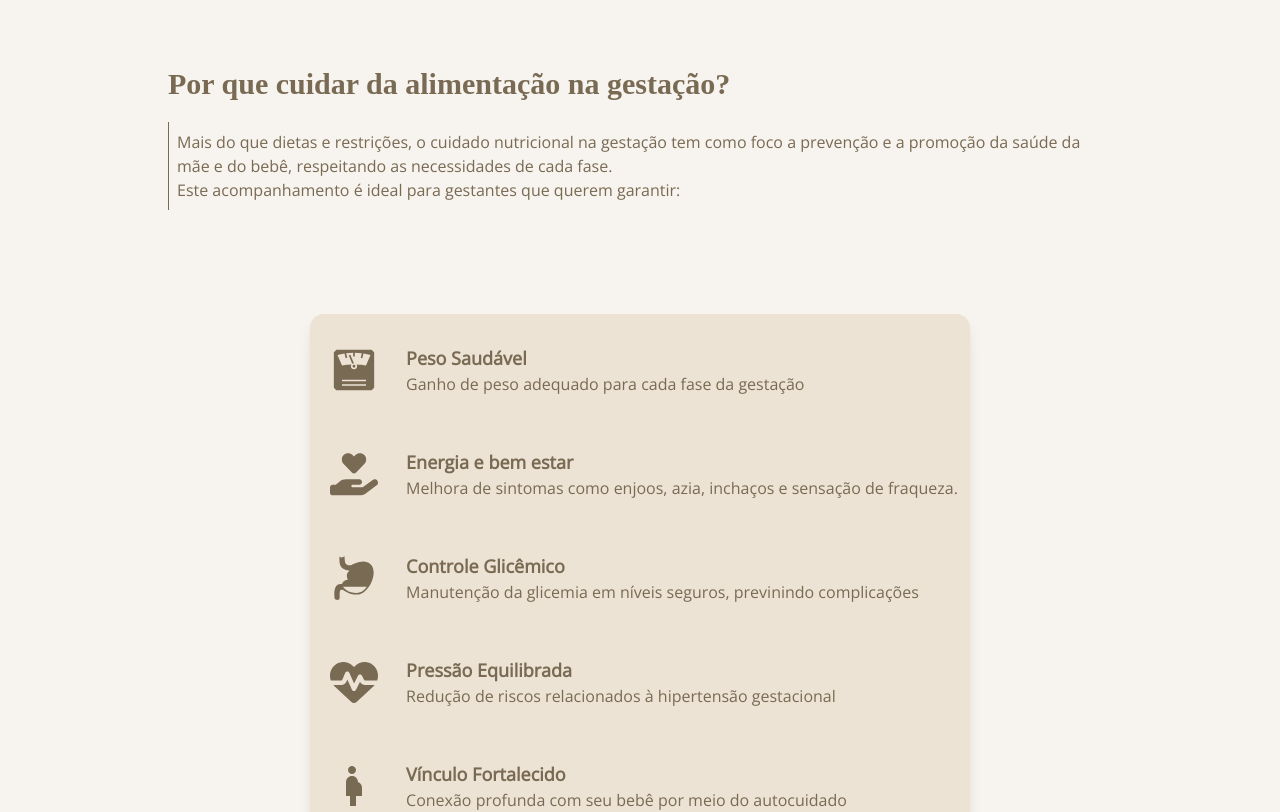
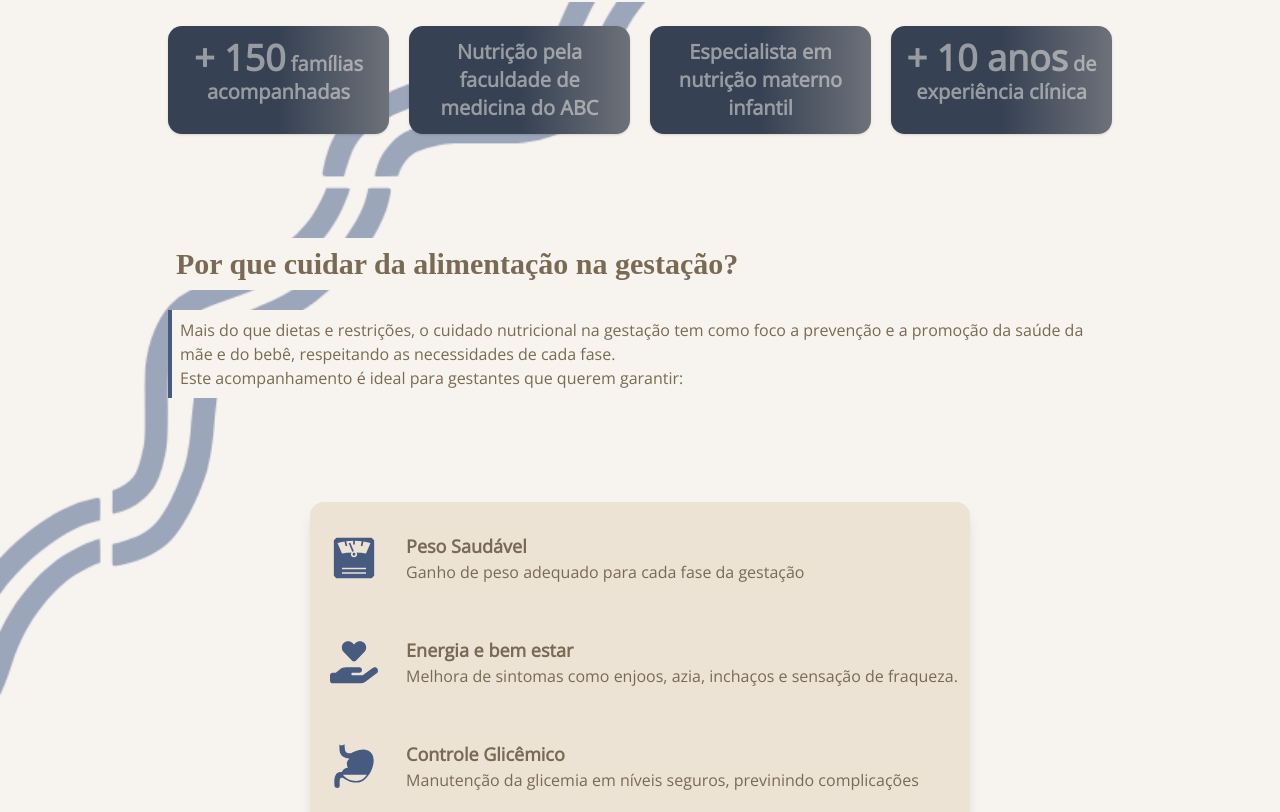
Before and after one commit to HelcioAnicio/Karen-Martins---Nutricionista, a React (Vite) app: page / in a window 1280 px wide. Shown: the part 839-1651 px from the top of the page. Built offline with nearby package versions, Linux system fonts and the light colour scheme; a web font is replaced by a local one.

Commit message:
Feat: Updated design and added cards below firstPage

```diff
--- a/src/App.tsx
+++ b/src/App.tsx
@@ -34,7 +34,7 @@ function App() {
         <FAQ />
         <FeedBack />
         <a aria-label="Link para whatsapp" href="https://wa.link/6mo3a2">
-          <FaWhatsapp className="bg-background/50 fixed right-1 bottom-2 z-50 size-16 animate-bounce rounded-3xl p-1 text-green-500 sm:size-24" />
+          <FaWhatsapp className="bg-background/50 fixed right-2 bottom-2 z-50 size-16 animate-bounce rounded-3xl p-1 text-green-500 sm:size-24 lg:right-1/12" />
         </a>
       </main>
       <Footer />
--- a/src/components/ui/firstPage.tsx
+++ b/src/components/ui/firstPage.tsx
@@ -4,9 +4,9 @@ export const FirstPage = () => {
   return (
     <section
       id="home"
-      className="m-auto flex min-h-[calc(100vh-56px)] w-full items-center justify-center bg-[url(public/designBackgroundFirst.png)] bg-cover bg-bottom bg-center bg-no-repeat lg:min-h-[calc(100dvh-64px)] lg:items-center"
+      className="m-auto flex min-h-[calc(100vh-56px)] w-full items-center justify-center bg-[url(public/designBackgroundFirst.png)] bg-cover bg-center bg-no-repeat lg:min-h-[calc(100dvh-64px)] lg:items-center"
     >
-      <article className="flex h-max min-h-full w-full p-1 px-4 md:p-10 lg:items-center xl:p-0">
+      <article className="flex h-max min-h-full w-full max-w-5xl p-1 px-4 md:p-10 lg:items-center xl:p-0">
         <div className="flex h-max flex-col gap-2 min-[600px]:gap-4 lg:gap-10">
           <h1 className="font-merriweather text-center text-2xl font-bold min-[400px]:text-3xl sm:text-5xl 2xl:text-6xl">
             Seu bebê pode ser afetado pela sua alimentação e você nem sabe
@@ -14,7 +14,7 @@ export const FirstPage = () => {
           </h1>
           <div className="flex h-max min-h-full w-full flex-col justify-evenly gap-5 min-[390px]:gap-7 sm:gap-10 lg:flex-row-reverse lg:items-end lg:justify-center lg:gap-10">
             <div className="flex w-full flex-col justify-evenly gap-2 min-[390px]:gap-6 sm:gap-10 lg:w-3/5 lg:flex-row lg:flex-wrap lg:items-end lg:justify-start lg:gap-10">
-              <p className="font-merriweather bg-background m-auto p-2 text-center text-sm md:w-1/2 lg:w-full lg:text-3xl">
+              <p className="font-merriweather bg-background m-auto p-2 text-center text-sm min-[400px]:text-base md:w-4/5 md:text-lg lg:w-full lg:text-3xl">
                 Descubra como evitar danos silenciosos na gestação com um
                 acompanhamento nutricional estratégico.
               </p>
--- a/src/components/ui/secondPage.tsx
+++ b/src/components/ui/secondPage.tsx
@@ -6,13 +6,36 @@ import { FaHandHoldingHeart } from "react-icons/fa6";
 
 export const SecondPage = () => {
   return (
-    <section className="m-auto flex w-full max-w-5xl justify-center py-5 sm:items-center">
-      <article className="flex w-full flex-col gap-5 p-1 px-4 sm:gap-16 sm:px-10">
+    <section className="m-auto flex w-full justify-center bg-[url(public/designBackgroundSecond.png)] bg-cover bg-center bg-no-repeat py-5 sm:items-center">
+      <article className="flex w-full max-w-5xl flex-col gap-5 p-1 px-4 sm:gap-16 sm:px-10">
+        <div className="flex flex-wrap items-stretch justify-between gap-5">
+          <Card className="text-background flex min-h-full w-max flex-1 border-none bg-linear-to-r from-gray-700 from-50% to-gray-700/70 px-2 py-3 text-center text-xl font-semibold">
+            <p className="animate-pulse">
+              {" "}
+              <span className="text-4xl">+ 150</span> famílias acompanhadas
+            </p>
+          </Card>
+          <Card className="text-background flex min-h-full w-max flex-1 border-none bg-linear-to-r from-gray-700 from-50% to-gray-700/70 px-2 py-3 text-center text-xl font-semibold">
+            <p className="animate-pulse">
+              Nutrição pela faculdade de medicina do ABC
+            </p>
+          </Card>
+          <Card className="text-background flex min-h-full w-max flex-1 border-none bg-linear-to-r from-gray-700 from-50% to-gray-700/70 px-2 py-3 text-center text-xl font-semibold">
+            <p className="animate-pulse">
+              Especialista em nutrição materno infantil
+            </p>
+          </Card>
+          <Card className="text-background flex min-h-full w-max flex-1 border-none bg-linear-to-r from-gray-700 from-50% to-gray-700/70 px-2 py-3 text-center text-xl font-semibold">
+            <p className="animate-pulse">
+              <span className="text-4xl">+ 10 anos</span> de experiência clínica
+            </p>
+          </Card>
+        </div>
         <div className="flex w-full max-w-max flex-col gap-5 py-10">
-          <h2 className="font-merriweather text-2xl font-bold md:text-3xl">
+          <h2 className="font-merriweather bg-background rounded-md p-2 text-2xl font-bold md:text-3xl">
             Por que cuidar da alimentação na gestação?
           </h2>
-          <p className="border-foreground l border-l py-2 pl-2">
+          <p className="border-primary bg-background rounded-r-md border-l-4 p-2 py-2 pl-2">
             Mais do que dietas e restrições, o cuidado nutricional na gestação
             tem como foco a prevenção e a promoção da saúde da mãe e do bebê,
             respeitando as necessidades de cada fase. <br /> Este acompanhamento
@@ -22,7 +45,7 @@ export const SecondPage = () => {
         <Card className="m-auto max-w-max border-none text-left shadow-lg">
           <ul className="flex flex-col gap-10 px-3">
             <li className="flex items-center gap-5">
-              <GiWeightScale className="h-16 w-16 p-2" />
+              <GiWeightScale className="text-primary h-16 w-16 p-2" />
               <div>
                 <p className="text-lg font-bold">Peso Saudável</p>
                 <p>Ganho de peso adequado para cada fase da gestação</p>
@@ -30,7 +53,7 @@ export const SecondPage = () => {
             </li>
 
             <li className="flex items-center gap-5">
-              <FaHandHoldingHeart className="h-16 w-16 p-2" />
+              <FaHandHoldingHeart className="text-primary h-16 w-16 p-2" />
               <div>
                 <p className="text-lg font-bold">Energia e bem estar</p>
                 <p>
@@ -40,7 +63,7 @@ export const SecondPage = () => {
               </div>
             </li>
             <li className="flex items-center gap-5">
-              <GiStomach className="h-16 w-16 p-2" />
+              <GiStomach className="text-primary h-16 w-16 p-2" />
               <div>
                 <p className="text-lg font-bold">Controle Glicêmico</p>
                 <p>
@@ -51,14 +74,14 @@ export const SecondPage = () => {
             </li>
 
             <li className="flex items-center gap-5">
-              <FaHeartPulse className="h-16 w-16 p-2" />
+              <FaHeartPulse className="text-primary h-16 w-16 p-2" />
               <div>
                 <p className="text-lg font-bold">Pressão Equilibrada</p>
                 <p>Redução de riscos relacionados à hipertensão gestacional</p>
               </div>
             </li>
             <li className="flex items-center gap-5">
-              <MdOutlinePregnantWoman className="h-16 w-16 p-2" />
+              <MdOutlinePregnantWoman className="text-primary h-16 w-16 p-2" />
               <div>
                 <p className="text-lg font-bold">Vínculo Fortalecido</p>
                 <p>Conexão profunda com seu bebê por meio do autocuidado</p>
```
